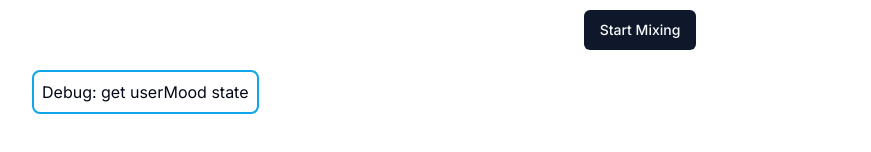
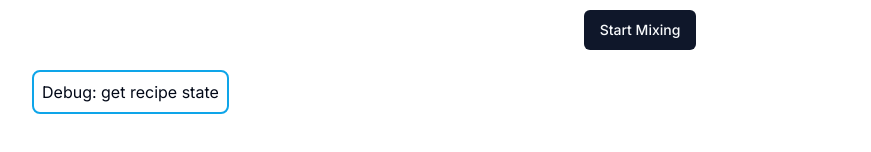
Before and after one commit to kingkwongsta/mixology, a Next.js app: page / in a window 1280 px wide. Shown: the part 198-350 px from the top of the page, without its empty margins (0-871 px from the left). Built offline with nearby package versions, Linux system fonts and the light colour scheme.

Commit message:
configure debug to handle recipe state

```diff
--- a/src/app/page.js
+++ b/src/app/page.js
@@ -38,10 +38,10 @@ export default function Home() {
       )}
       {/*----- DEBUG STATE -----*/}
       <button
-        onClick={() => console.log(userMood)}
+        onClick={() => console.log(recipe)}
         className="p-2 m-5 border-solid border-2 border-sky-500 rounded-lg"
       >
-        Debug: get userMood state
+        Debug: get recipe state
       </button>
       {/*----- END DEBUG STATE -----*/}
     </main>
```
